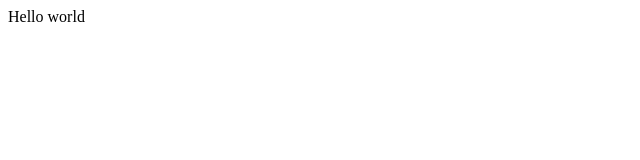
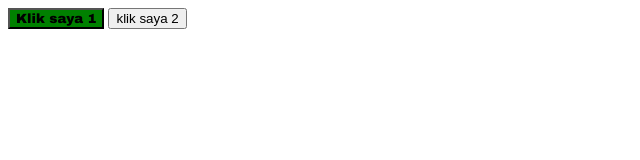
Before and after one commit to zachfitra/Belajar-Javascript, a plain HTML site: page index.html in a window 1280 px wide. Shown: the whole page, without its empty margins (0-640 px from the left). Drawn offline with Linux system fonts and the light colour scheme.

Commit message:
merubah warna button

```diff
--- a/dom.js
+++ b/dom.js
@@ -1,4 +1,61 @@
-document.title = "Ahmad"
-const body = document.body
+document.title = ' belajar javascript'
 
-body.append ('Hello world ')
+// const body = document.body
+//  body.append ('Hello world')
+
+
+
+//  const h1 = document.createElement('h1') //ini adalah variable yang berisi textContent h1
+//  h1.textContent =  '<marquee> ini adalah h1 </marquee>'
+
+// const namaSaya = document.createElement('h2')
+// namaSaya.innerHTML = '<marquee> Ahmad Zaki Fitra</marquee>'
+
+// const namaKamu = document.createElement('P')
+// namaKamu.innerText = '<marquee>Exela</marquee>'
+
+
+// body.append(h1) // ini adalah perintah untuk menampilkan variable h1 tersebut ke dalam body html
+// body.append(namaKamu)
+// body.append(namaSaya)
+
+ const body = document.body
+ const btn1 = document.getElementById ('btn1')
+ const btn2 = document.getElementById ('btn2')
+ const text2 = document.getElementById('text2')
+
+
+
+const defaultText = 'Klik saya 1'
+const defaultColor = 'green'
+
+btn1.style.fontFamily = 'arial black'
+btn1.style.background = 'green'
+
+btn1.textContent = defaultText
+btn1.style.background = defaultColor
+
+
+
+function clickButton(){
+    btn1.style.background = 'aqua'
+    const newText = document.createElement('p')
+    newText.textContent = 'ahmad zaki'
+    body.append(newText)
+
+
+}
+
+function gantiText(){
+    btn1.textContent = 'saya diklik'
+
+    }
+function oriText(){
+    btn1.textContent = defaultText
+    btn1.style.background = defaultColor
+}
+
+function ubahWarna (){
+    text2.style.color ='red'
+
+}
--- a/index.html
+++ b/index.html
@@ -5,6 +5,13 @@
     <meta name="viewport" content="width=device-width, initial-scale=1.0">
 </head>
 <body>
+   <button id = btn1  onclick="clickButton()" onmouseover="gantiText()" onmouseout="oriText()"></button>
+    <button id = btn2 onmouseover="clickButton()" onmouseout="onmouseOut()" >klik saya 2</button>
+
     <script src="dom.js"></script>
 </body>
+
+<footer>
+
+</footer>
 </html>
```
